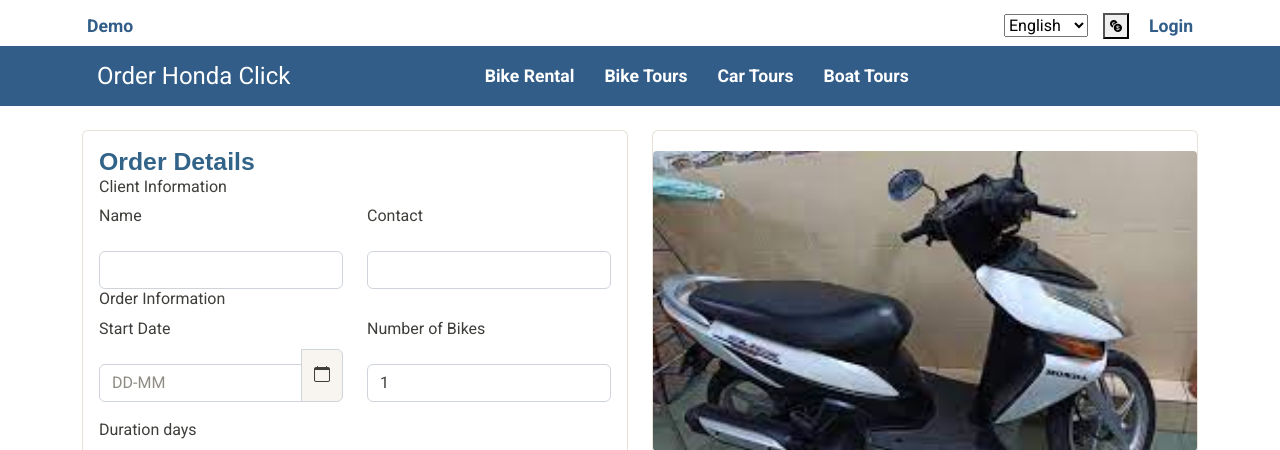
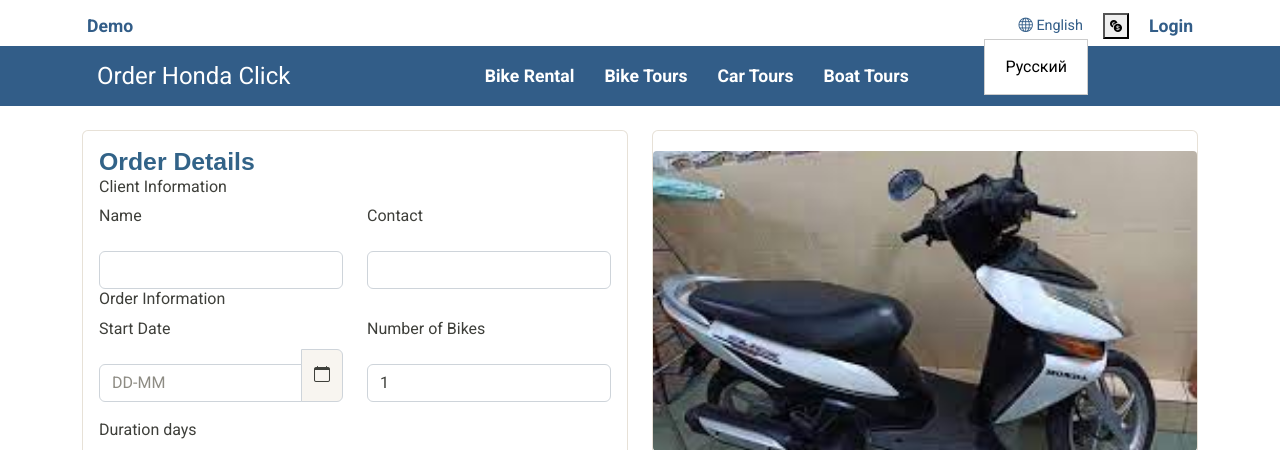
Before and after one commit to ara-foundation/bike-rental-vietnam, a Django app: page /en/bike/1/order/ in a window 1280 px wide. Shown: the top 450 px of the page. Run offline with Django 5.2, Linux system fonts and the light colour scheme; data comes from the database, SQL or seed files in the repository; some libraries are stand-ins or nearby versions.

Commit message:
fixed change lung by button with icon

```diff
--- a/bike_rental/static/css/bikes.css
+++ b/bike_rental/static/css/bikes.css
@@ -162,21 +162,34 @@
 /* Отвечает за стиль кнопок "Демо" и "Войти" */
 
 .language-dropdown {
-    display: none; /* Скрывает элемент */
     position: absolute; /* Позиционирует элемент абсолютно */
     top: 100%; /* Располагает элемент ниже родительского элемента */
     right: 0; /* Прижимает элемент к правому краю родительского элемента */
     background-color: #ffffff; /* Задает белый фон */
     border: 1px solid #cccccc; /* Добавляет границу */
     padding: 10px; /* Добавляет внутренние отступы */
+    z-index: 1000; /* Устанавливает индекс Z */
     list-style-type: none; /* Убирает маркеры списка */
 }
-/* Отвечает за стиль выпадающего списка языков */
 
-.language-dropdown.show {
+.language-dropdown:not(.d-none) {
     display: block; /* Показывает элемент */
 }
 /* Отвечает за отображение выпадающего списка языков */
+
+.language-dropdown button {
+    display: block; /* Показывает кнопку */
+    width: 100%; /* Устанавливает ширину */
+    text-align: left; /* Выравнивает текст по левому краю */
+    padding: 5px 10px; /* Добавляет внутренние отступы */
+    border: none; /* Убирает границу */
+    background: none; /* Убирает фон */
+    cursor: pointer; /* Изменяет курсор на указатель при наведении */
+}
+
+.language-dropdown button:hover {
+    background-color: #f0f0f0; /* Задает светло-серый фон при наведении */
+}
 
 
 .main-menu a.active,
--- a/bike_rental/templates/base.html
+++ b/bike_rental/templates/base.html
@@ -22,20 +22,25 @@
                     <a href="#" class="demo-button">{% trans "Demo" %}</a>
                     <div class="right-nav">
                         <div class="language-selector">
-                            <form action="{% url 'set_language' %}" method="post">
-                                {% csrf_token %}
-                                <input name="next" type="hidden" value="{{ request.path }}">
-                                <select name="language" onchange="this.form.submit()">
-                                    {% get_current_language as LANGUAGE_CODE %}
+                            <button class="language-selector-button" aria-expanded="false" aria-controls="language-dropdown">
+                                <i class="bi bi-globe"></i>
+                                <span>{% get_current_language as LANGUAGE_CODE %}{{ LANGUAGE_CODE|language_name_local }}</span>
+                            </button>
+                            <div id="language-dropdown" class="language-dropdown">
+                                <form action="{% url 'set_language' %}" method="post">
+                                    {% csrf_token %}
+                                    <input name="next" type="hidden" value="{{ request.path }}">
                                     {% get_available_languages as LANGUAGES %}
                                     {% get_language_info_list for LANGUAGES as languages %}
                                     {% for language in languages %}
-                                        <option value="{{ language.code }}"{% if language.code == LANGUAGE_CODE %} selected{% endif %}>
-                                            {{ language.name_local }}
-                                        </option>
+                                        {% if language.code != LANGUAGE_CODE %}
+                                            <button type="submit" name="language" value="{{ language.code }}">
+                                                {{ language.name_local }}
+                                            </button>
+                                        {% endif %}
                                     {% endfor %}
-                                </select>
-                            </form>
+                                </form>
+                            </div>
                         </div>
                         <button class="currency-selector">
                             <i class="bi bi-currency-exchange"></i>
@@ -67,6 +72,25 @@
     </div>
 
     <script src="https://cdn.jsdelivr.net/npm/bootstrap@5.3.0/dist/js/bootstrap.bundle.min.js"></script>
+    <script>
+        document.addEventListener('DOMContentLoaded', function() {
+            var languageButton = document.querySelector('.language-selector-button');
+            var dropdown = document.getElementById('language-dropdown');
+
+            if (languageButton && dropdown) {
+                languageButton.addEventListener('click', function(event) {
+                    event.preventDefault();
+                    console.log('Language button clicked');
+                    var expanded = this.getAttribute('aria-expanded') === 'true' || false;
+                    this.setAttribute('aria-expanded', !expanded);
+                    dropdown.style.display = expanded ? 'none' : 'block';
+                    console.log('Dropdown display:', dropdown.style.display);
+                });
+            } else {
+                console.error('Language button or dropdown not found');
+            }
+        });
+    </script>
     {% block extra_js %}{% endblock %}
 </body>
 </html>
```
